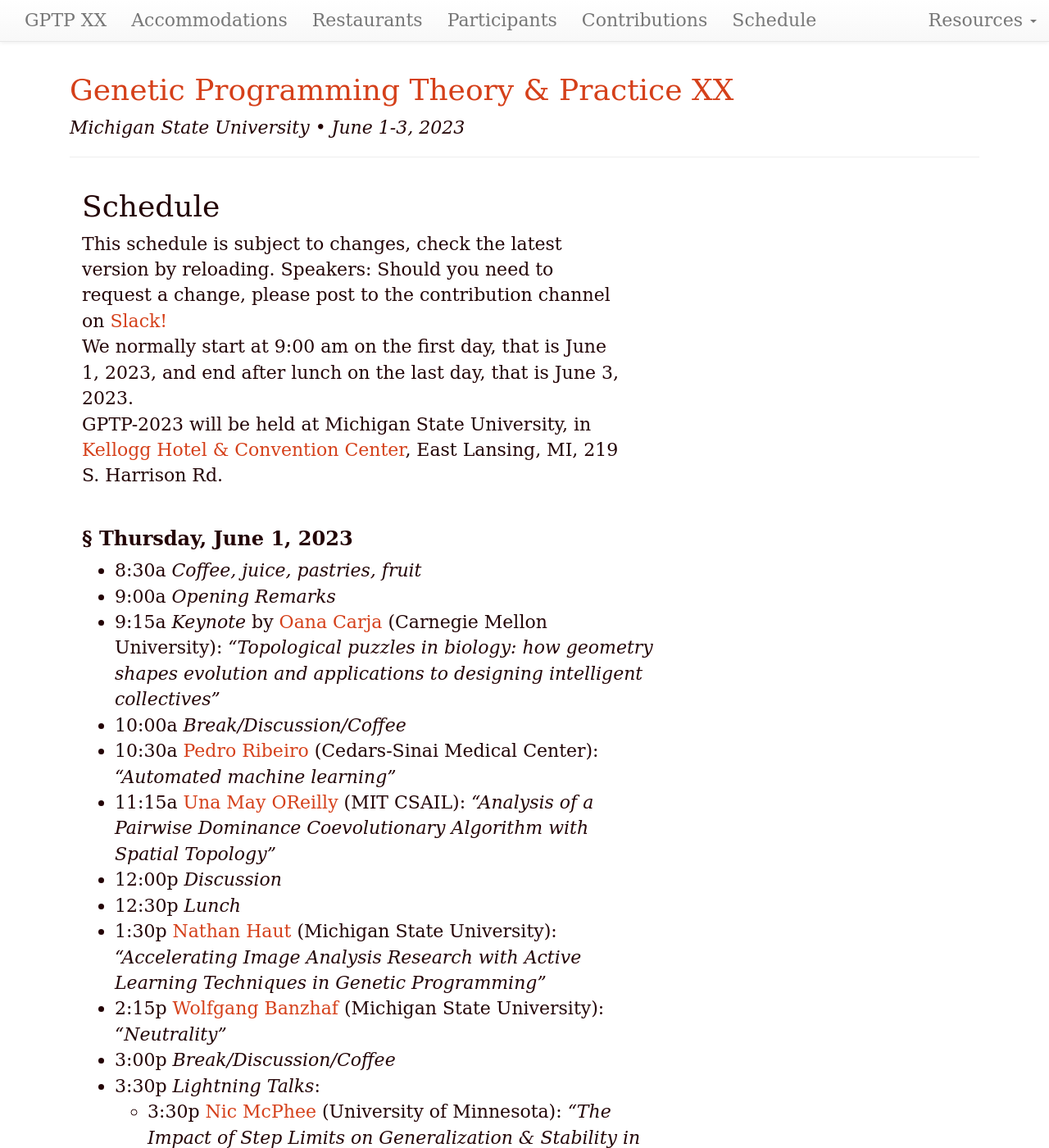
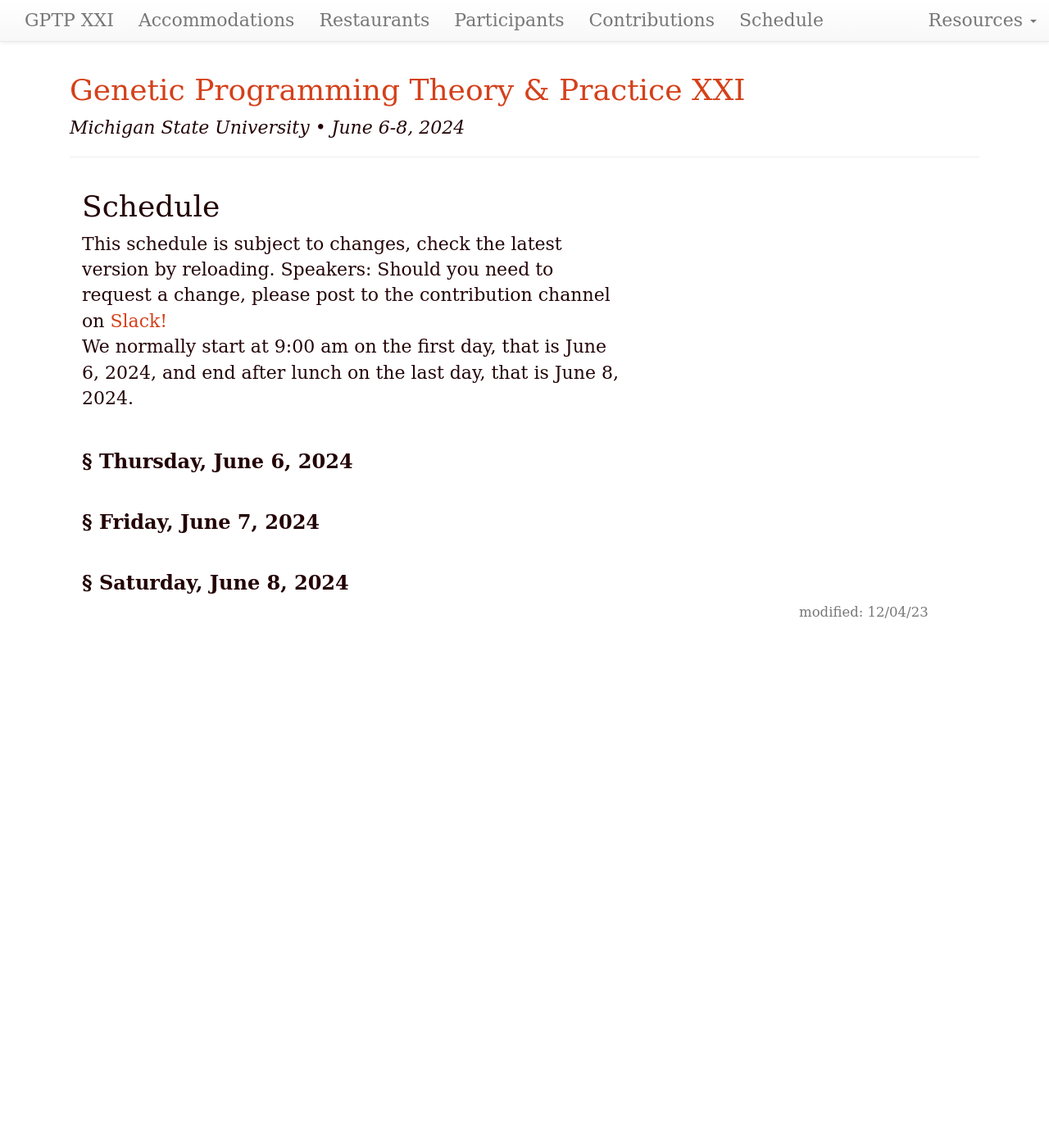
Before and after one commit to GPTP-workshop/gptp-workshop.github.io, a Jekyll site: the page built from schedule.md, in a window 1280 px wide and 1400 px high. Shown: the whole window at 82% size. Built offline with Jekyll 4.4.1, drawn with Linux system fonts in a browser that asks for light colours; our own code applies the rules of GitHub Pages for plain Markdown files; some of the changed text lies outside the part shown.

Commit message:
Update schedule.md for GPTP 2024

```diff
--- a/2023/schedule.md
+++ b/schedule.md
@@ -1,19 +1,22 @@
 ---
 layout: default
-updated: "May 30, 2023"
-roman: "XX"
-dates: "June 1-3, 2023"
+updated: "Dec 04, 2023"
+roman: "XXI"
+dates: "June 6-8, 2024"
 ---
 
 # Schedule
 
 This schedule is subject to  changes, check the latest version by reloading. Speakers: Should you need to request a change, please post to the contribution channel on [Slack!](https://gptp-workshops.slack.com)
-We normally start at 9:00 am on the first day, that is June 1, 2023,
-and end after lunch on the last day, that is June 3, 2023.
+We normally start at 9:00 am on the first day, that is June 6, 2024,
+and end after lunch on the last day, that is June 8, 2024.
+<!---
 GPTP-2023 will be held at Michigan State University, in [Kellogg Hotel & Convention Center](https://https://kelloggcenter.com/), East Lansing, MI, 219 S. Harrison Rd.
+-->
 
-### Thursday, June 1, 2023
+### Thursday, June 6, 2024
 
+<!--
 - 8:30a _Coffee, juice, pastries, fruit_
 - 9:00a _Opening Remarks_
 - 9:15a _Keynote_ by [Oana Carja](https://cbd.cmu.edu/people/carja.html) (Carnegie Mellon University): _"Topological puzzles in biology: how geometry shapes evolution and applications to designing intelligent collectives"_
@@ -34,10 +37,11 @@ Stability in Software Synthesis"_
 - 4:15p [Moshe Sipper](https://www.moshesipper.com/) (Ben-Gurion University): _"A Melting Pot of Evolution and Learning"_
 - 5:00p _Closing Discussion_
 - 6:30p _Dinner at Kellog Center_
+-->
 
+### Friday, June 7, 2024
 
-### Friday, June 2, 2023
-
+<!--
 - 8:30a _Coffee, juice, pastries, fruit_
 - 9:00a _Opening Remarks_
 - 9:15a _Keynote_ by [Thomas Bäck](https://www.universiteitleiden.nl/en/staffmembers/thomas-back) (Leiden University): _"Automatic Algorithm Configuration for Expensive Optimization Tasks"_
@@ -56,10 +60,11 @@ Real-World Applications in Magnetization, Extrusion and Data Validation"_
 - 4:00p [Alexander Lalejini](https://www.gvsu.edu/computing/lalejini-alexander-111.htm) (Grand Valley State University): _"Phylogeny-informed fitness estimation"_
 - 4:45p _Closing Discussion_
 - 6:30p _After meeting social gatherings_
+-->
 
 
-
-### Saturday, June 3, 2023
+### Saturday, June 8, 2024
+<!--
 - 8:30a _Coffee, juice, pastries, fruit_
 - 9:00a _Opening Remarks_
 - 9:15a _Keynote_ by [James Foster](https://www.uidaho.edu/sci/biology/people/faculty/foster) (Univ. Idaho)
@@ -72,6 +77,6 @@ Community Assembly Graphs"_
 - 11:45a [Talib Hussain](https://departments.johnabbott.qc.ca/william%20russell%202/talib-hussain/) (John Abbott College): _"Let’s Evolve Intelligence, Not Solutions"_
 -  12:30p _Closing Discussion & Lunch_
 -  13:30p _End of the Workshop_
-
+-->
 
 <!-- ## For travel preparations -->
```
